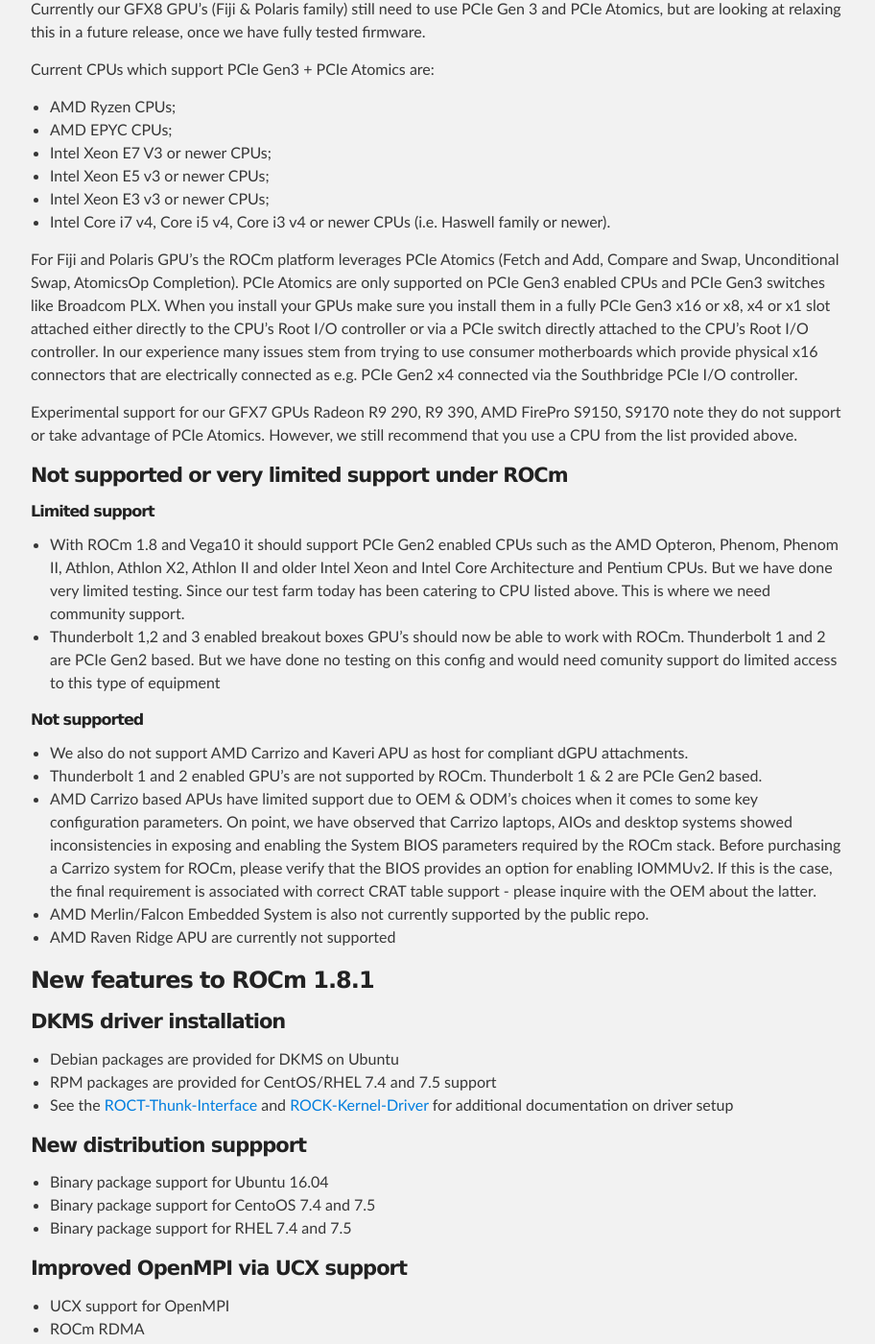
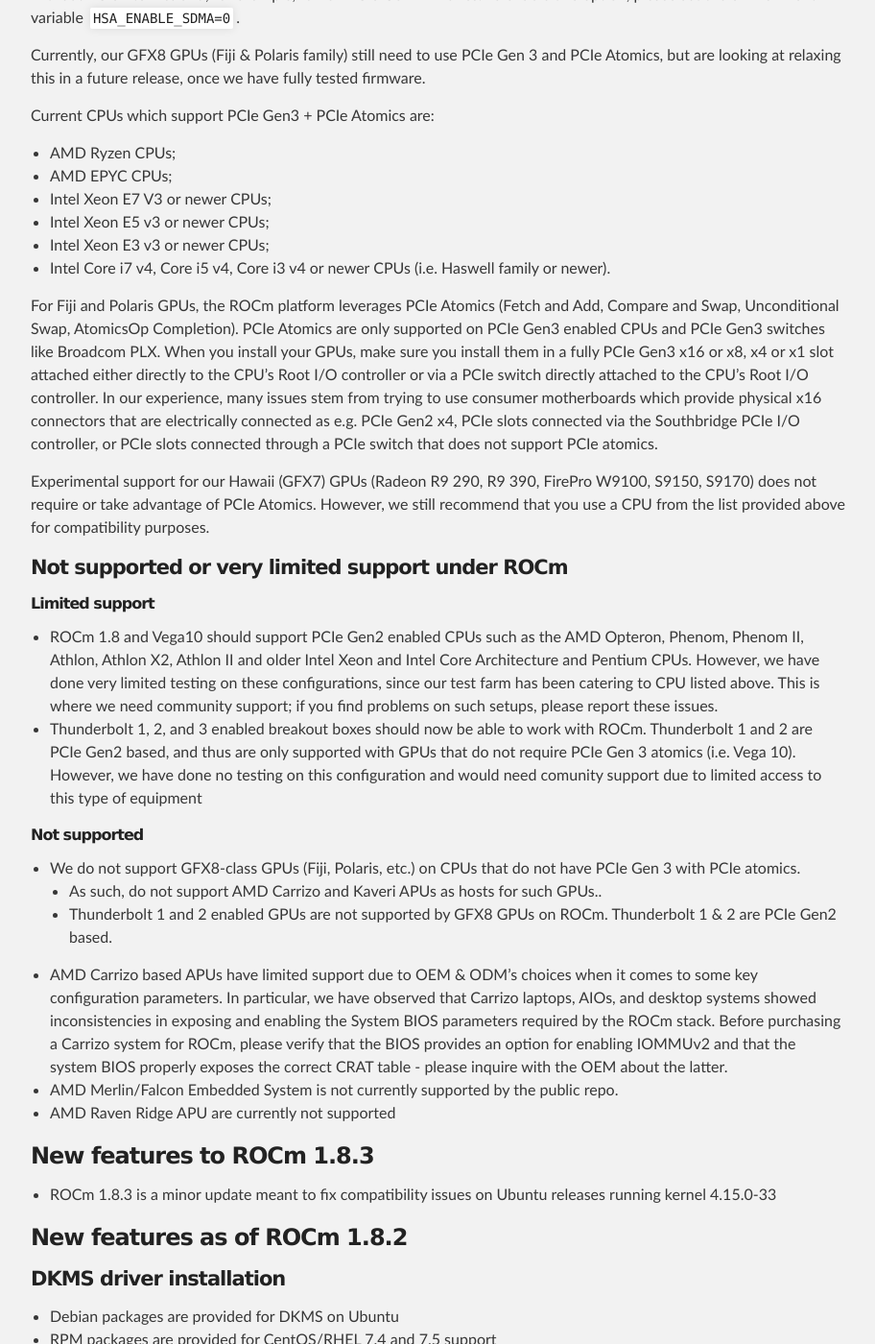
Before and after one commit to ROCm/ROCm.github.io, a Jekyll site: the page built from ROCmInstall.md, in a window 1280 px wide and 1400 px high, scrolled down 592 px. Shown: the whole window at 96% size, without its empty margins (183-1095 px from the left). Built offline with Jekyll 4.4.1, drawn with Linux system fonts in a browser that asks for light colours; some of the changed text lies outside the part shown.

Commit message:
Update ROCmInstall.md

````diff
--- a/ROCmInstall.md
+++ b/ROCmInstall.md
@@ -9,11 +9,9 @@
 
 #### Supported CPUs
 
+Starting with ROCm 1.8, we have relaxed the requirements for PCIe Atomics on Vega 10 (GFX9) GPUs, and we have similarly opened up more options for number of PCIe lanes. With this release, these GFX9 GPUs can support CPUs without PCIe Atomics and, for example, run on PCIe  Gen2 x1 lanes. To enable this option, please set the environment variable `HSA_ENABLE_SDMA=0`.
 
-Starting with ROCm 1.8 we have relaxed the use of PCIe Atomics and also PCIe lane choice for Vega10/GFX9 class GPU.  So now you can support CPU without PCIe Atomics and also use Gen2 x1 lanes.
-
-Currently our GFX8 GPU's (Fiji & Polaris family) still need to use PCIe Gen 3 and PCIe Atomics, but are looking at relaxing this in a future release, once we have fully tested firmware.
-
+Currently, our GFX8 GPUs (Fiji & Polaris family) still need to use PCIe Gen 3 and PCIe Atomics, but are looking at relaxing this in a future release, once we have fully tested firmware.
 
 Current CPUs which support PCIe Gen3 + PCIe Atomics are:
   * AMD Ryzen CPUs;
@@ -23,40 +21,42 @@
   * Intel Xeon E3 v3 or newer CPUs;
   * Intel Core i7 v4, Core i5 v4, Core i3 v4 or newer CPUs (i.e. Haswell family or newer).
 
-For Fiji and Polaris GPU's the ROCm platform leverages PCIe Atomics (Fetch and Add, Compare and Swap,
+For Fiji and Polaris GPUs, the ROCm platform leverages PCIe Atomics (Fetch and Add, Compare and Swap,
 Unconditional Swap, AtomicsOp Completion).
 PCIe Atomics are only supported on PCIe Gen3 enabled CPUs and PCIe Gen3 switches like
-Broadcom PLX. When you install your GPUs make sure you install them in a fully
+Broadcom PLX. When you install your GPUs, make sure you install them in a fully
 PCIe Gen3 x16 or x8, x4 or x1  slot attached either directly to the CPU's Root I/O
 controller or via a PCIe switch directly attached to the CPU's Root I/O
-controller. In our experience many issues stem from trying to use consumer
+controller. In our experience, many issues stem from trying to use consumer
 motherboards which provide physical x16 connectors that are electrically
-connected as e.g. PCIe Gen2 x4 connected via the
-Southbridge PCIe I/O controller.
+connected as e.g. PCIe Gen2 x4, PCIe slots connected via the
+Southbridge PCIe I/O controller, or PCIe slots connected through a PCIe switch that does
+not support PCIe atomics.
 
-
-Experimental support for our GFX7 GPUs Radeon R9 290, R9 390, AMD FirePro S9150, S9170 note they do not support or
-take advantage of PCIe Atomics. However, we still recommend that you use a CPU
-from the list provided above.
+Experimental support for our Hawaii (GFX7) GPUs (Radeon R9 290, R9 390, FirePro W9100, S9150, S9170)
+does not require or take advantage of PCIe Atomics. However, we still recommend that you use a CPU
+from the list provided above for compatibility purposes.
 
 #### Not supported or very limited support under ROCm
 ###### Limited support
 
-
-* With ROCm 1.8 and Vega10 it should support  PCIe Gen2 enabled CPUs such as the AMD Opteron, Phenom, Phenom II, Athlon, Athlon X2, Athlon II and older Intel Xeon and Intel Core Architecture and Pentium CPUs. But we have done very limited testing. Since our test farm today has been catering to CPU listed above.  This is where we need community support.
- * Thunderbolt 1,2 and 3 enabled breakout boxes GPU's should now be able to work with ROCm. Thunderbolt 1 and 2 are PCIe Gen2 based. But we have done no testing on this config and would need comunity support do limited access to this type of equipment
+* ROCm 1.8 and Vega10 should support PCIe Gen2 enabled CPUs such as the AMD Opteron, Phenom, Phenom II, Athlon, Athlon X2, Athlon II and older Intel Xeon and Intel Core Architecture and Pentium CPUs. However, we have done very limited testing on these configurations, since our test farm has been catering to CPU listed above. This is where we need community support; if you find problems on such setups, please report these issues.
+ * Thunderbolt 1, 2, and 3 enabled breakout boxes should now be able to work with ROCm. Thunderbolt 1 and 2 are PCIe Gen2 based, and thus are only supported with GPUs that do not require PCIe Gen 3 atomics (i.e. Vega 10). However, we have done no testing on this configuration and would need comunity support due to limited access to this type of equipment
 
 ###### Not supported
 
-
-* We also do not support AMD Carrizo and Kaveri APU as host for compliant dGPU attachments.
- * Thunderbolt 1 and 2 enabled GPU's are not supported by ROCm. Thunderbolt 1 & 2 are PCIe Gen2 based.
- * AMD Carrizo based APUs have limited support due to OEM & ODM's choices when it comes to some key configuration parameters. On point, we have observed that Carrizo laptops, AIOs and desktop systems showed inconsistencies in exposing and enabling the System BIOS parameters required by the ROCm stack. Before purchasing a Carrizo system for ROCm, please verify that the BIOS provides an option for enabling IOMMUv2. If this is the case, the final requirement is associated with correct CRAT table support - please inquire with the OEM about the latter.
- * AMD Merlin/Falcon Embedded System is also not currently supported by the public repo.
+* We do not support GFX8-class GPUs (Fiji, Polaris, etc.) on CPUs that do not have PCIe Gen 3 with PCIe atomics.
+  * As such, do not support AMD Carrizo and Kaveri APUs as hosts for such GPUs..
+  * Thunderbolt 1 and 2 enabled GPUs are not supported by GFX8 GPUs on ROCm. Thunderbolt 1 & 2 are PCIe Gen2 based.
+* AMD Carrizo based APUs have limited support due to OEM & ODM's choices when it comes to some key configuration parameters. In particular, we have observed that Carrizo laptops, AIOs, and desktop systems showed inconsistencies in exposing and enabling the System BIOS parameters required by the ROCm stack. Before purchasing a Carrizo system for ROCm, please verify that the BIOS provides an option for enabling IOMMUv2 and that the system BIOS properly exposes the correct CRAT table - please inquire with the OEM about the latter.
+ * AMD Merlin/Falcon Embedded System is not currently supported by the public repo.
  * AMD Raven Ridge APU are currently not supported
 
+### New features to ROCm 1.8.3
 
-### New features to ROCm 1.8.1
+* ROCm 1.8.3 is a minor update meant to fix compatibility issues on Ubuntu releases running kernel 4.15.0-33
+
+### New features as of ROCm 1.8.2
 
 #### DKMS driver installation
 
@@ -64,10 +64,10 @@
  * RPM packages are provided for CentOS/RHEL 7.4 and 7.5 support
  * See the [ROCT-Thunk-Interface](https://github.com/RadeonOpenCompute/ROCT-Thunk-Interface/tree/roc-1.8.x) and [ROCK-Kernel-Driver](https://github.com/RadeonOpenCompute/ROCK-Kernel-Driver/tree/roc-1.8.x) for additional documentation on driver setup
 
-#### New distribution suppport
+#### New distribution support
 
  * Binary package support for Ubuntu 16.04
- * Binary package support for CentoOS 7.4 and 7.5
+ * Binary package support for CentOS 7.4 and 7.5
  * Binary package support for RHEL 7.4 and 7.5
 
 #### Improved OpenMPI via UCX support
@@ -75,7 +75,7 @@
  * UCX support for OpenMPI
  * ROCm RDMA
 
-### The latest ROCm platform - ROCm 1.8.1
+### The latest ROCm platform - ROCm 1.8.3
 
 The latest tested version of the drivers, tools, libraries and source code for
 the ROCm platform have been released and are available under the roc-1.8.x or rocm-1.8.x tag
@@ -92,7 +92,7 @@
 * [atmi](https://github.com/RadeonOpenCompute/atmi/tree/0.3.7)
 
 Additionally, the following mirror repositories that support the HCC compiler
-are also available on GitHub, and frozen for the rocm-1.8.0 release:
+are also available on GitHub, and frozen for the rocm-1.8.3 release:
 
 * [llvm](https://github.com/RadeonOpenCompute/llvm/tree/roc-1.8.x)
 * [ldd](https://github.com/RadeonOpenCompute/lld/tree/roc-1.8.x)
@@ -101,14 +101,14 @@
 
 #### Supported Operating Systems - New operating systems available
 
-The ROCm 1.8.1 platform has been tested on the following operating systems:
+The ROCm 1.8.3 platform has been tested on the following operating systems:
  * Ubuntu 16.04
  * CentOS 7.4 &. 7.5 (Using devetoolset-7 runtime support)
  * RHEL 7.4. &. 7.5  (Using devetoolset-7 runtime support)
 
 ### Installing from AMD ROCm repositories
 
-AMD is hosting both Debian and RPM repositories for the ROCm 1.8.1 packages at this time.
+AMD is hosting both Debian and RPM repositories for the ROCm 1.8.3 packages at this time.
 
 The packages in the Debian repository have been signed to ensure package integrity.
 
@@ -122,14 +122,7 @@
 sudo apt install libnuma-dev
 sudo reboot
 ```
-##### Optional: Upgrade to 4.13 kernel
 
-Although not required, it is recommended as of ROCm 1.8.1 that the system's kernel is upgraded to the latest 4.13 version available:
-
-```shell
-sudo apt install linux-headers-4.13.0-32-generic linux-image-4.13.0-32-generic linux-image-extra-4.13.0-32-generic linux-signed-image-4.13.0-32-generic
-sudo reboot
-```
 ##### Add the ROCm apt repository
 
 For Debian based systems, like Ubuntu, configure the Debian ROCm repository as
@@ -172,28 +168,47 @@
 sudo usermod -a -G video $LOGNAME
 ```
 
+You may want to ensure that any future users you add to your system are put into the "video" group by default. To do that, you can run the following commands:
+```shell
+echo 'ADD_EXTRA_GROUPS=1' | sudo tee -a /etc/adduser.conf
+echo 'EXTRA_GROUPS=video' | sudo tee -a /etc/adduser.conf
+```
+
 Once complete, reboot your system.
 
-Upon Reboot run
+Upon Reboot run the following commands to verify that the ROCm installation waas successful. If you see your GPUs listed by both of these commands, you should be ready to go!
 ```shell
-rocminfo
-clinfo
+/opt/rocm/bin/rocminfo
+/opt/rocm/opencl/bin/x86_64/clinfo
 ```
 
-If you have an [Install Issue ](https://rocm.github.io/install_issues.html) please read this FAQ .
+Note that, to make running ROCm programs easier, you may wish to put the ROCm libraries in your LD_LIBRARY_PATH environment variable and the ROCm binaries in your PATH.
+```shell
+echo 'export LD_LIBRARY_PATH=/opt/rocm/opencl/lib/x86_64:/opt/rocm/hsa/lib:$LD_LIBRARY_PATH' | sudo tee -a /etc/profile.d/rocm.sh
+echo 'export PATH=$PATH:/opt/rocm/bin:/opt/rocm/profiler/bin:/opt/rocm/opencl/bin/x86_64' | sudo tee -a /etc/profile.d/rocm.sh
+```
 
-##### For Vega10 Users who want to run ROCm without supporting PCIe atomic support must set HSA_ENABLE_SDMA=0
+If you have an [Install Issue](https://rocm.github.io/install_issues.html) please read this FAQ .
 
-Currently with Vega10 GPUs to disable PCIe atomics support in ROCm, you need to turn off SDMA functionality.
+###### Vega10 users who want to run ROCm on a system that does not support PCIe atomics must set HSA_ENABLE_SDMA=0
+
+Currently, if you want to run ROCm on a Vega10 GPU (GFX9) on a system without PCIe atomics, you must turn off SDMA functionality.
 
 ```shell
 export HSA_ENABLE_SDMA=0
 ```
 
+###### Performing an OpenCL-only Installation of ROCm
+
+Some users may want to install a subset of the full ROCm installation. In particular, if you are trying to install on a system with a limited amount of storage space, or which will only run a small collection of known applications, you may want to install only the packages that are required to run OpenCL applications. To do that, you can run the following installation command **instead** of the command to install `rocm-dkms`.
+
+```shell
+sudo apt-get install dkms rock-dkms rocm-opencl
+```
 
 ###### Upon restart, to test your OpenCL instance
 
- Build and run Hello World OCL app.
+Build and run Hello World OCL app.
 
 HelloWorld sample:
 
@@ -270,7 +286,7 @@
 Second, enable the following repositories:
 
 ```shell
-sudo subscription-manager repos --enable rhel-7-server-rhscl-rpms
+sudo subscription-manager repos --enable rhel-server-rhscl-7-rpms
 sudo subscription-manager repos --enable rhel-7-server-optional-rpms
 sudo subscription-manager repos --enable rhel-7-server-extras-rpms
 ```
@@ -289,9 +305,9 @@
 
 Note that devtoolset-7 is a Software Collections package, and is not supported by AMD.
 
-#### Prepare CentOS/RHEL 7.4 for DKMS Install
+#### Prepare CentOS/RHEL 7.4 or 7.5 for DKMS Install
 
-Installing kernel drivers on CentOS/RHEL 7.4 requires dkms tool being installed:
+Installing kernel drivers on CentOS/RHEL 7.4/7.5 requires dkms tool being installed:
 
 ```shell
 sudo yum install -y epel-release
@@ -339,12 +355,20 @@
 ```shell
 sudo yum update
 ```
-##### For Vega10 Users who want to run ROCm without supporting PCIe atomic support must set HSA_ENABLE_SDMA=0
+###### Vega10 users who want to run ROCm on a system that does not support PCIe atomics must set HSA_ENABLE_SDMA=0
 
-Currently with Vega10 GPUs to disable PCIe atomics support in ROCm, you need to turn off SDMA functionality.
+Currently, if you want to run ROCm on a Vega10 GPU (GFX9) on a system without PCIe atomics, you must turn off SDMA functionality.
 
 ```shell
 export HSA_ENABLE_SDMA=0
+```
+
+###### Performing an OpenCL-only Installation of ROCm
+
+Some users may want to install a subset of the full ROCm installation. In particular, if you are trying to install on a system with a limited amount of storage space, or which will only run a small collection of known applications, you may want to install only the packages that are required to run OpenCL applications. To do that, you can run the following installation command **instead** of the command to install `rocm-dkms`.
+
+```shell
+sudo yum install rock-dkms rocm-opencl
 ```
 
 #### Compiling applications using hcc, hip, etc.
@@ -367,7 +391,7 @@
 
 ##### If you Plan to Run with X11 - we are seeing X freezes under load
 
-ROCm 1.8.1 a kernel parameter noretry has been set to 1 to improve overall system performance. However it has been proven to bring instability to graphics driver shipped with Ubuntu. This is an ongoing issue and we are looking into it.
+In ROCm 1.8.3, the kernel parameter 'noretry' has been set to 1 to improve overall system performance. However it has been proven to bring instability to graphics driver shipped with Ubuntu. This is an ongoing issue and we are looking into it.
 
 Before that, please try apply this change by changing noretry bit to 0.
 
@@ -385,9 +409,9 @@
 
 ##### If you are you are using hipCaffe Alexnet training on ImageNet - we are seeing sporadic hangs of hipCaffe during training
 
-##### Vega10 Users who want to run ROCm without supporting PCIe atomic support must set HSA_ENABLE_SDMA=0
+###### Vega10 users who want to run ROCm on a system that does not support PCIe atomics must set HSA_ENABLE_SDMA=0
 
-Currently with Vega10 GPUs to disable PCIe atomics support in ROCm, you need to turn off SDMA functionality.
+Currently, if you want to run ROCm on a Vega10 GPU (GFX9) on a system without PCIe atomics, you must turn off SDMA functionality.
 
 ```shell
 export HSA_ENABLE_SDMA=0
@@ -420,3 +444,17 @@
 chmod a+x ~/bin/repo
 ```
 Note: make sure ~/bin exists and it is part of your PATH
+
+#### Cloning the code
+
+```shell
+mkdir ROCm && cd ROCm
+repo init -u https://github.com/RadeonOpenCompute/ROCm.git -b roc-1.8.3
+repo sync
+```
+These series of commands will pull all of the open source code associated with
+the ROCm 1.8 release. Please ensure that ssh-keys are configured for the
+target machine on GitHub for your GitHub ID.
+
+* OpenCL Runtime and Compiler will be submitted to the Khronos Group, prior to
+  the final release, for conformance testing.
````
Also changed, not shown: other parts of ROCmInstall.md (+8 -4 lines).
